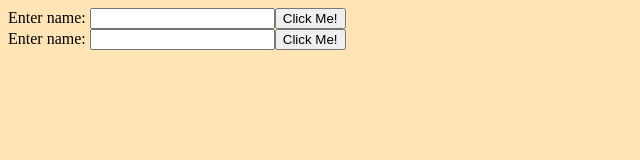
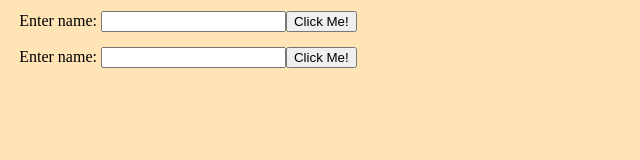
Before and after one commit to Ian-T-Price/portfolio, a plain HTML site: page react.html in a window 1280 px wide. Shown: the whole page, without its empty margins (0-640 px from the left). Drawn offline with nearby package versions, Linux system fonts and the light colour scheme.

Commit message:
Corrected <main> to use css

```diff
--- a/react.html
+++ b/react.html
@@ -6,10 +6,8 @@
     <link rel="stylesheet" type="text/css" href="styles/portfolio.css">
   </head>
   <body>
-    <main id="content"><div>
-      <br />
-    </div></main>
-    <main id="content2"><br /></main>
+    <main id="content"></main>
+    <main id="content2"></main>
 
     <script src="https://unpkg.com/babel-standalone"></script>
     <script src="https://unpkg.com/react@15.3.1/dist/react.min.js"></script>
--- a/styles/portfolio.css
+++ b/styles/portfolio.css
@@ -2,6 +2,10 @@
 
 body {
     background-color: moccasin;
+}
+main {
+  margin: 0.5em;
+  padding: 0.2em;
 }
 
 .Box {
```
